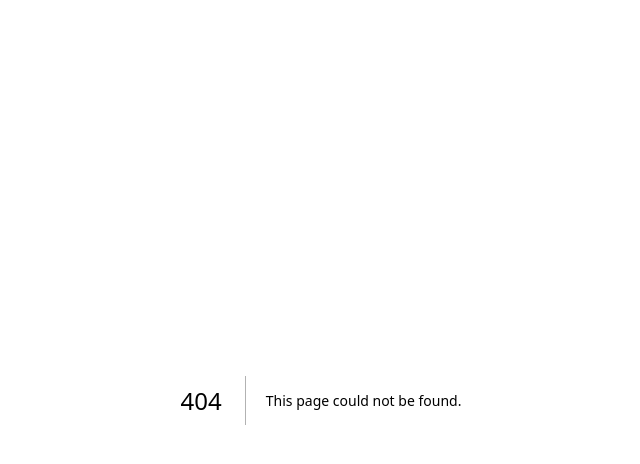
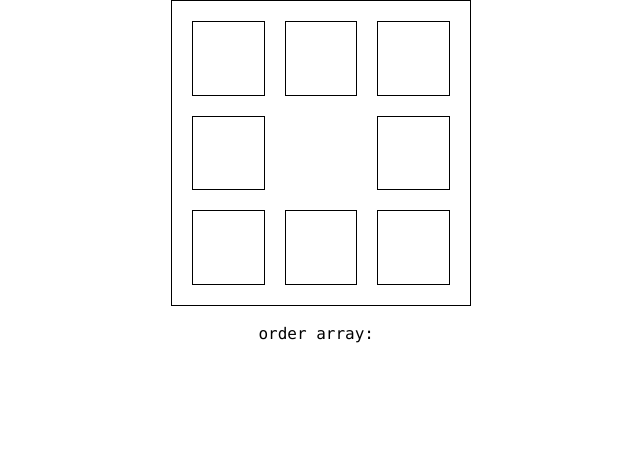
Before and after one commit to johnnash03/mini-projects, a Next.js app: page /gridLights in a window 1280 px wide. Before the commit this address had no page. Shown: the top 464 px of the page, without its empty margins (319-959 px from the left). Built offline with nearby package versions, Linux system fonts and the light colour scheme.

Commit message:
Grid lights

```diff
--- /dev/null
+++ b/app/gridLights/page.tsx
@@ -0,0 +1,98 @@
+"use client";
+import { useState } from "react";
+
+import "./styles.css";
+
+// Make it easy to visualize the board.
+// Customize the board rendering just by changing
+// this 2D array. Note that all rows have to
+// contain the same number of elements in order
+// for the grid to render properly.
+const config = [
+  [1, 1, 1],
+  [1, 0, 1],
+  [1, 1, 1],
+];
+
+function Cell({ filled, label, onClick, isDisabled }) {
+  // Use <button> so that can use the keyboard to move between
+  // cells with Tab and activate them with Enter/Space.
+  return (
+    <button
+      aria-label={label}
+      type="button"
+      className={["cell", filled && "cell--activated"]
+        .filter(Boolean)
+        .join(" ")}
+      onClick={onClick}
+      // disabled prevents cells from responding to clicks.
+      disabled={isDisabled}
+    />
+  );
+}
+
+export default function App() {
+  const [order, setOrder] = useState([]);
+  const [isDeactivating, setIsDeactivating] = useState(false);
+
+  // If necessary, disable clicking during deactivation is playing.
+  function deactivateCells() {
+    setIsDeactivating(true);
+    const timer = setInterval(() => {
+      // Use the callback version of setOrder to ensure
+      // we are reading the most updated order value.
+      setOrder((origOrder) => {
+        // Make a clone to avoid mutation of the orders array.
+        const newOrder = origOrder.slice();
+        newOrder.pop();
+
+        if (newOrder.length === 0) {
+          clearInterval(timer);
+          setIsDeactivating(false);
+        }
+
+        return newOrder;
+      });
+    }, 300);
+  }
+
+  return (
+    <div className="wrapper">
+      <div
+        className="grid"
+        style={{
+          gridTemplateColumns: `repeat(${config[0].length}, 1fr)`,
+        }}
+      >
+        {config.flat(1).map((value, index) =>
+          value ? (
+            <Cell
+              key={index}
+              label={`Cell ${index}`}
+              // Lookup efficiency can be improved by using
+              // a separate set/dict but that's overkill given
+              // the low number of cells.
+              filled={order.includes(index)}
+              isDisabled={order.includes(index) || isDeactivating}
+              onClick={() => {
+                // Make a clone to avoid mutation of the orders array.
+                const newOrder = [...order, index];
+                setOrder(newOrder);
+
+                // All the cells have been activated, we can proceed
+                // to deactivate them one by one.
+                if (newOrder.length === config.flat(1).filter(Boolean).length) {
+                  deactivateCells();
+                }
+              }}
+            />
+          ) : (
+            <span key={index} />
+          )
+        )}
+      </div>
+      {/* Helper to show the state */}
+      <pre>order array: {order.join(", ")}</pre>
+    </div>
+  );
+}
--- /dev/null
+++ b/app/gridLights/styles.css
@@ -0,0 +1,33 @@
+body {
+  font-family: sans-serif;
+}
+
+.wrapper {
+  align-items: center;
+  display: flex;
+  flex-direction: column;
+  gap: 16px;
+  justify-content: center;
+}
+
+.grid {
+  --spacing: 20px;
+  display: grid;
+  max-width: 300px;
+  width: 100%;
+  padding: var(--spacing);
+  gap: var(--spacing);
+  border: 1px solid #000;
+}
+
+.cell {
+  background-color: transparent;
+  border: 1px solid #000;
+  height: 0;
+  /* Make height and width equal */
+  padding-bottom: 100%;
+}
+
+.cell--activated {
+  background-color: green;
+}
```
